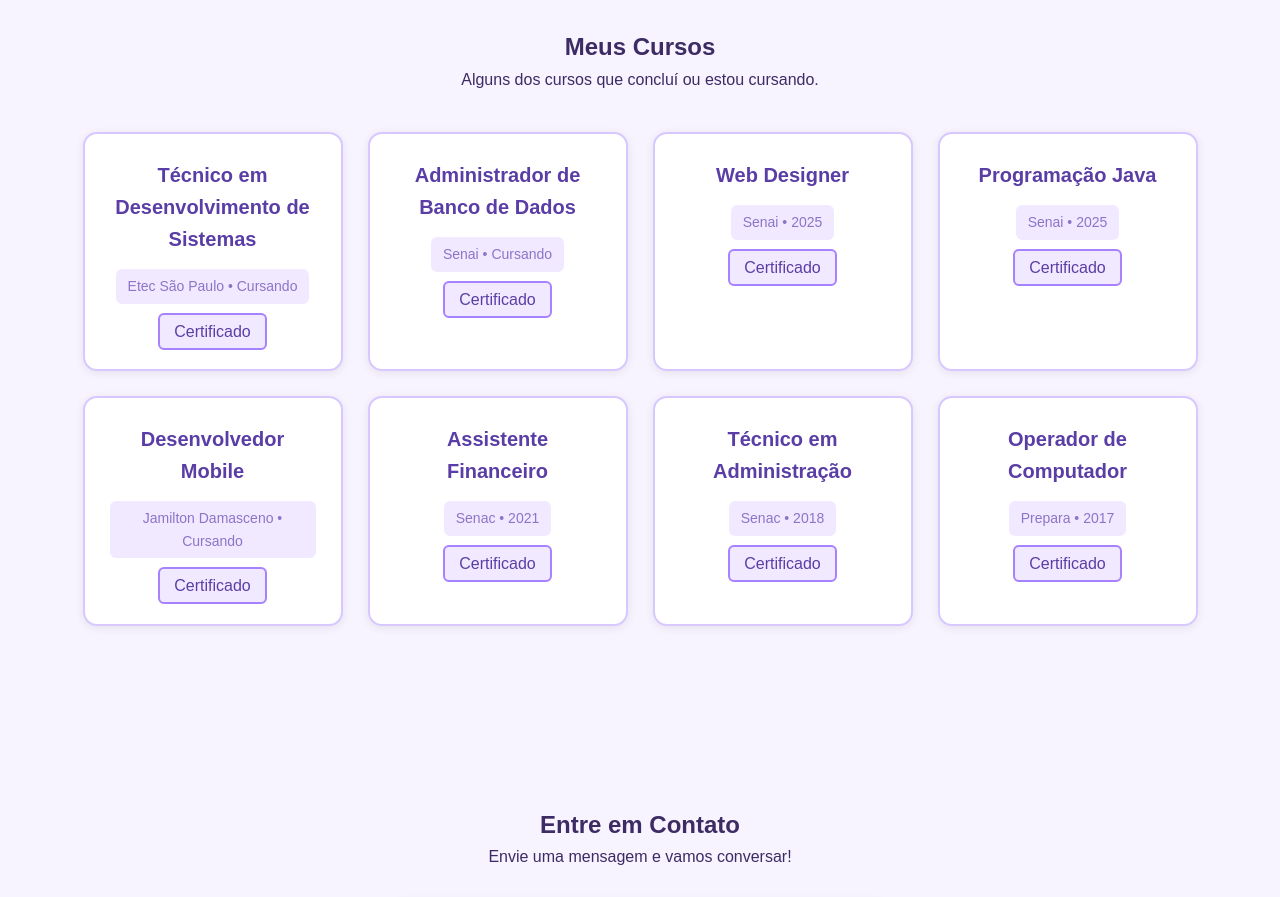
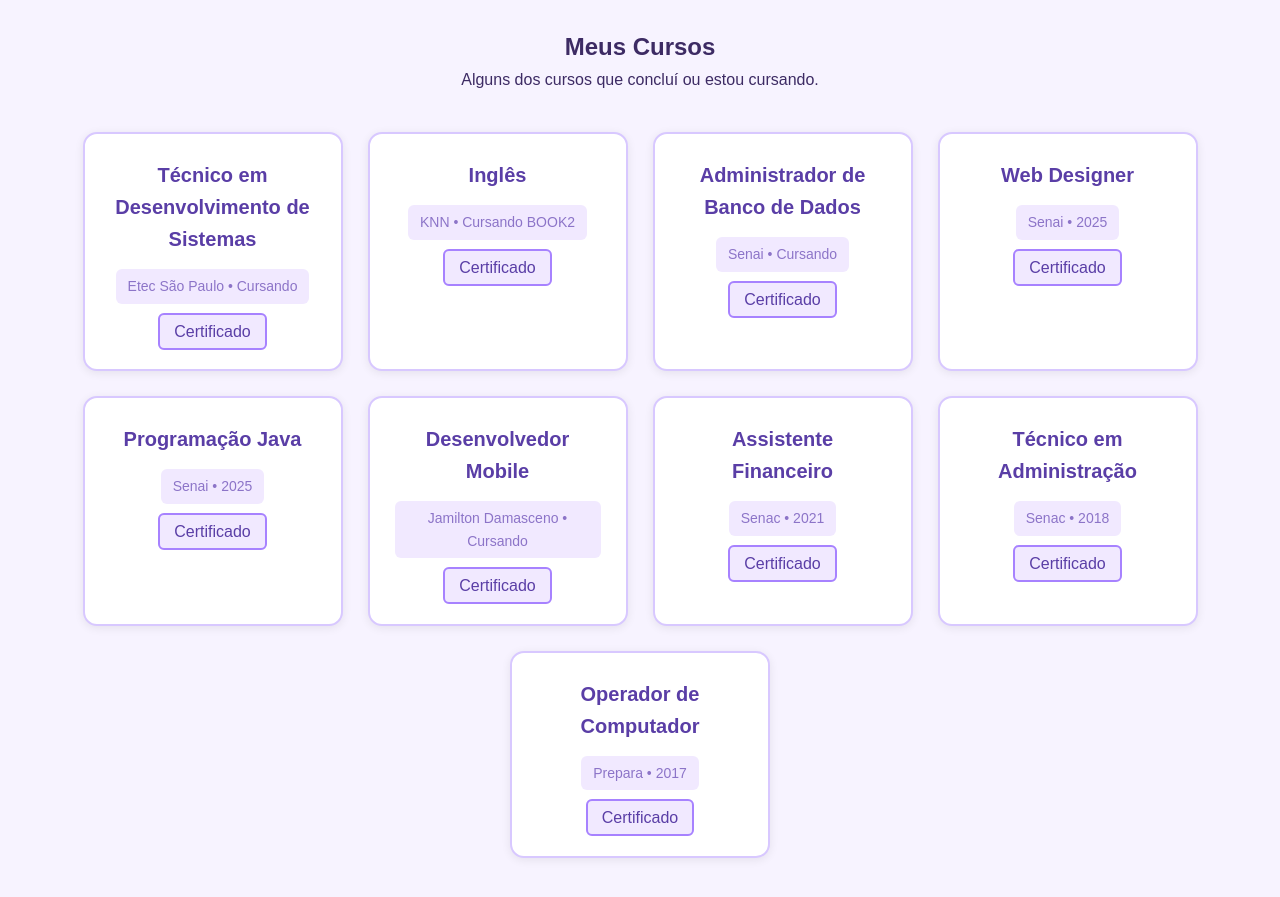
Before and after one commit to fabiuladefaria/portfolio, a plain HTML site: page index.html in a window 1280 px wide. Shown: the part 1740-2637 px from the top of the page. Drawn offline with Linux system fonts and the light colour scheme.

Commit message:
Update index.html

```diff
--- a/index.html
+++ b/index.html
@@ -166,6 +166,13 @@
                Certificado
             </a>
         </div>
+        <div class="curso-card">
+            <h3>Inglês</h3>
+            <span class="inst">KNN • Cursando BOOK2</span>
+            <a href="" target="_blank" class="ver-certificado">
+               Certificado
+            </a>
+        </div>
 
         <div class="curso-card">
             <h3>Administrador de Banco de Dados</h3>
```
